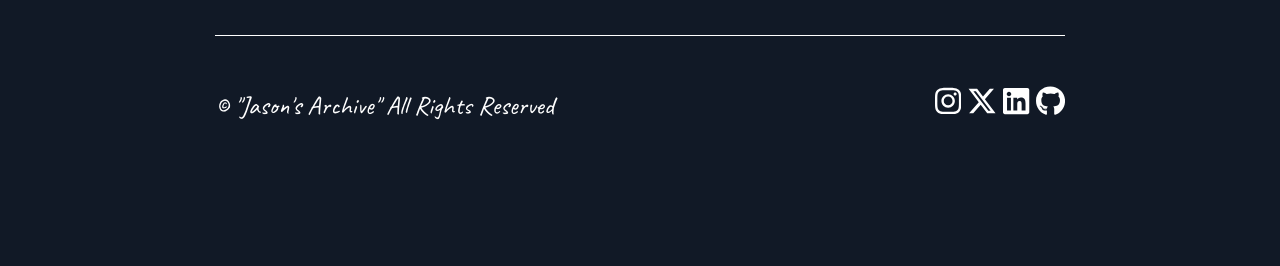
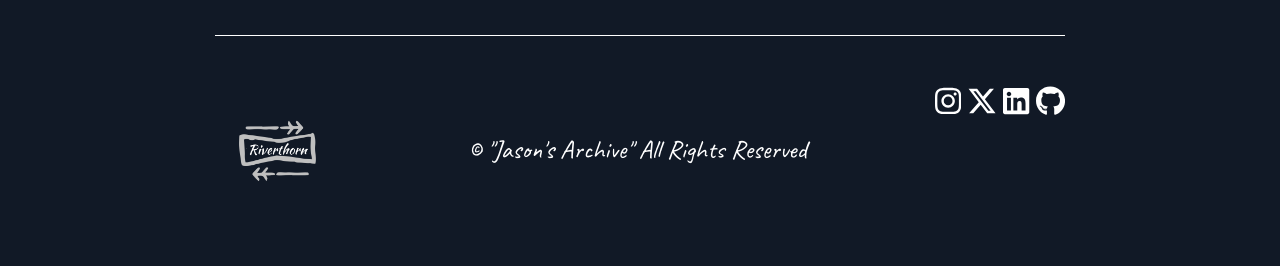
Before and after one commit to KiloXiix/My-Portfolio-Website, a plain HTML site: page index.html in a window 1280 px wide. Shown: the part 492-758 px from the top of the page. Drawn offline with Linux system fonts and the light colour scheme.

Commit message:
added Riverthorn Logo

```diff
--- a/index.html
+++ b/index.html
@@ -29,6 +29,7 @@
     </div>
 
     <footer class="center">
+        <img src="Riverthorn white.png" alt="" class="logo">
         <p>&copy; "Jason's Archive" All Rights Reserved</p>
         <div>
 <!--Instagram--> <a href="https://www.instagram.com/jonavon.f/" class="social-link"><svg xmlns="http://www.w3.org/2000/svg" viewBox="0 0 448 512"><!--!Font Awesome Free 6.5.2 by @fontawesome - https://fontawesome.com License - https://fontawesome.com/license/free Copyright 2024 Fonticons, Inc.--><path d="M224.1 141c-63.6 0-114.9 51.3-114.9 114.9s51.3 114.9 114.9 114.9S339 319.5 339 255.9 287.7 141 224.1 141zm0 189.6c-41.1 0-74.7-33.5-74.7-74.7s33.5-74.7 74.7-74.7 74.7 33.5 74.7 74.7-33.6 74.7-74.7 74.7zm146.4-194.3c0 14.9-12 26.8-26.8 26.8-14.9 0-26.8-12-26.8-26.8s12-26.8 26.8-26.8 26.8 12 26.8 26.8zm76.1 27.2c-1.7-35.9-9.9-67.7-36.2-93.9-26.2-26.2-58-34.4-93.9-36.2-37-2.1-147.9-2.1-184.9 0-35.8 1.7-67.6 9.9-93.9 36.1s-34.4 58-36.2 93.9c-2.1 37-2.1 147.9 0 184.9 1.7 35.9 9.9 67.7 36.2 93.9s58 34.4 93.9 36.2c37 2.1 147.9 2.1 184.9 0 35.9-1.7 67.7-9.9 93.9-36.2 26.2-26.2 34.4-58 36.2-93.9 2.1-37 2.1-147.8 0-184.8zM398.8 388c-7.8 19.6-22.9 34.7-42.6 42.6-29.5 11.7-99.5 9-132.1 9s-102.7 2.6-132.1-9c-19.6-7.8-34.7-22.9-42.6-42.6-11.7-29.5-9-99.5-9-132.1s-2.6-102.7 9-132.1c7.8-19.6 22.9-34.7 42.6-42.6 29.5-11.7 99.5-9 132.1-9s102.7-2.6 132.1 9c19.6 7.8 34.7 22.9 42.6 42.6 11.7 29.5 9 99.5 9 132.1s2.7 102.7-9 132.1z"/></svg></a>
--- a/styles.css
+++ b/styles.css
@@ -141,6 +141,12 @@ div.project h2{
     background-color: #223040;
 }
 
+.logo{
+    width: 125px;
+    margin: 0 0;
+    padding: 0 0;
+}
+
 @media (max-width: 600px){
     .googleform{
         color: white;
```
Also changed, not shown: Riverthorn white.png (added).
